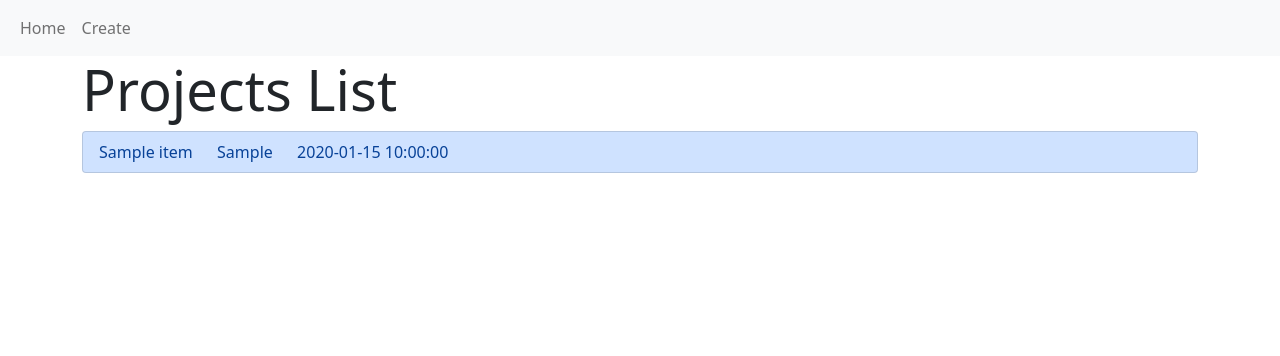
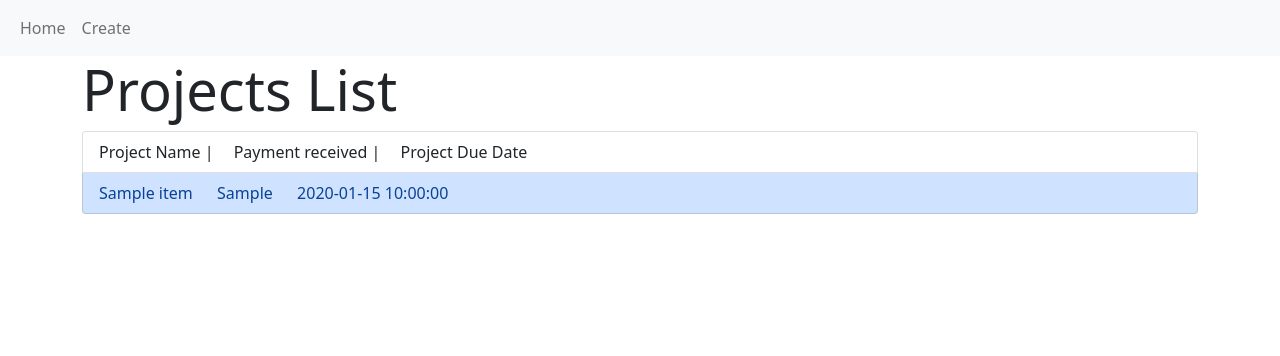
Before and after one commit to gdooo91/Fast_API, a FastAPI app: template sql_app/templates/homepage.html in a window 1280 px wide. Shown: the top 356 px of the page. Run offline with FastAPI, Linux system fonts and the light colour scheme; the template is opened without the code that fills it: most values are stand-ins (such as "Sample title", 1, 10 or a date in 2020); parts of the project's set-up code (start-up, migrations or seed data) failed here and were passed over.

Commit message:
Added a key for the projects table.

```diff
--- a/sql_app/templates/homepage.html
+++ b/sql_app/templates/homepage.html
@@ -11,6 +11,9 @@
   </div>
   <div class = "container">
     <div class="list-group">
+      <a class="list-group-item center">
+        Project Name |&emsp; Payment received |&emsp; Project Due Date
+      </a>
       {% for item in projects %}
       <a href="/projects/{{item.project_name}}" class="list-group-item list-group-item-action list-group-item-primary center">
         {{item.project_name}} &emsp; {{item.parts_orderd}} &emsp; {{item.ship_date}}
```
